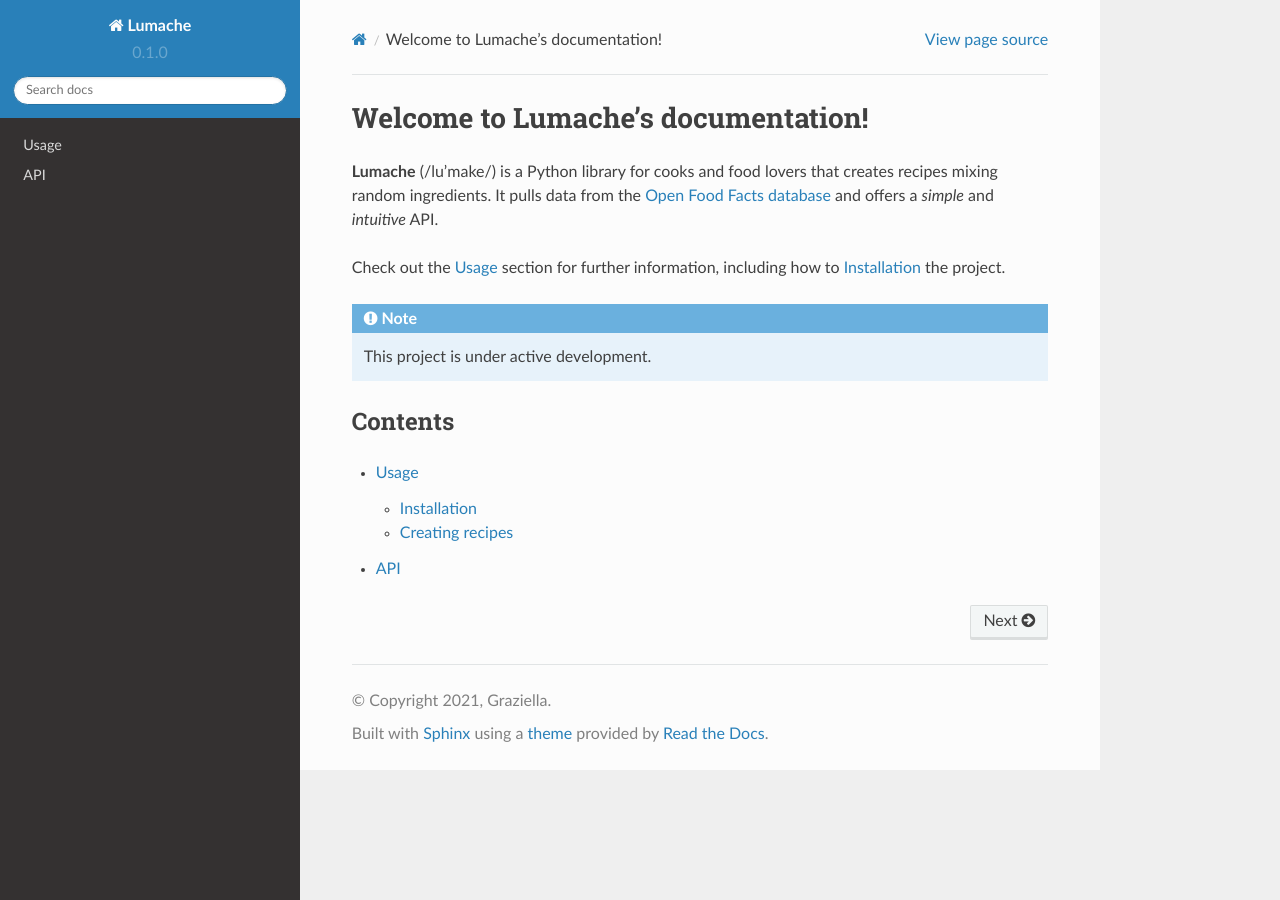
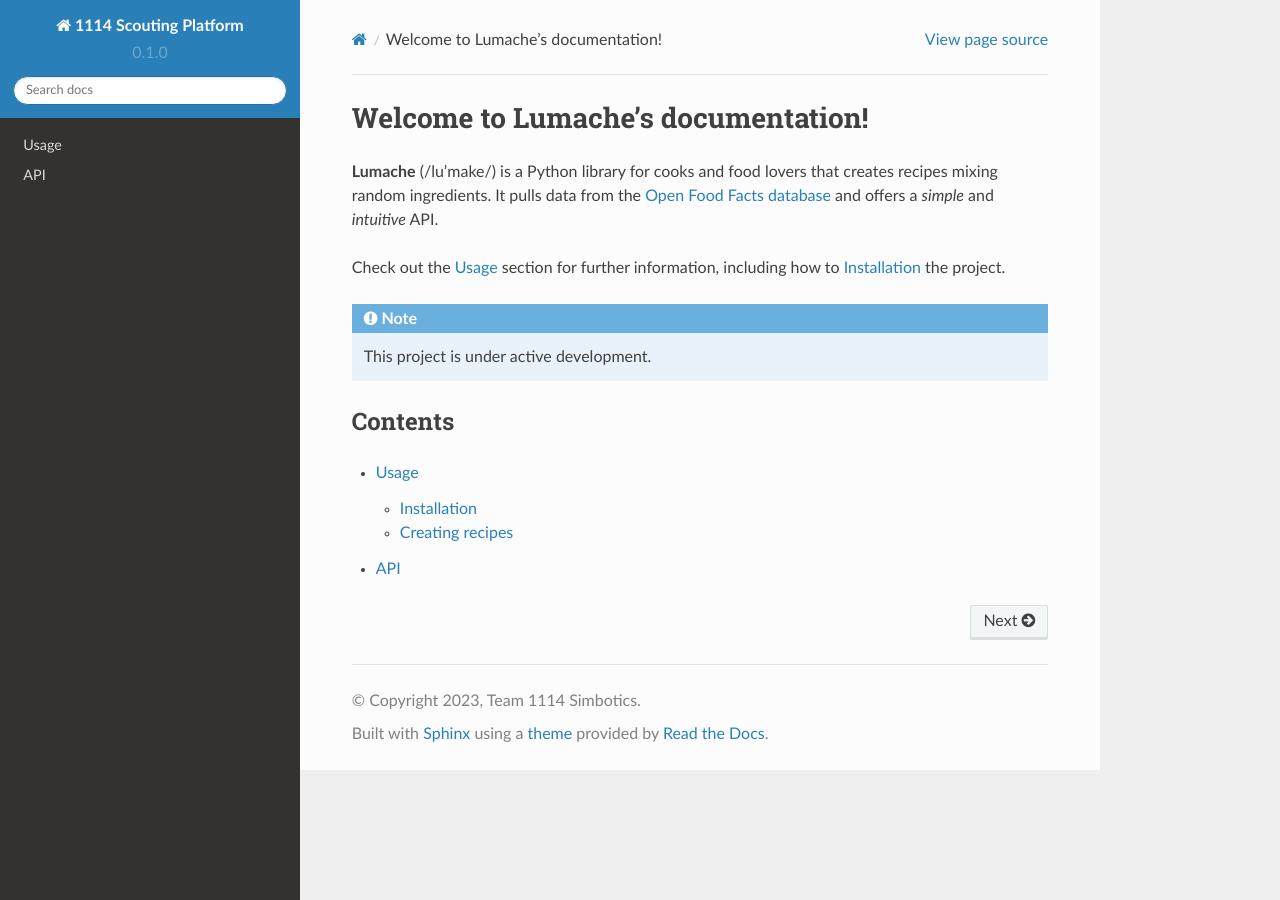
Before and after one commit to IanTapply22/2023-Scouting-Platform-Docs, a Sphinx documentation site: the page built from docs/source/index.rst, in a window 1280 px wide. Built offline with Sphinx 7.4.7 and the Read the Docs theme 2.0.0, drawn with Linux system fonts in a browser that asks for light colours.

Commit message:
Update conf.py

```diff
--- a/docs/source/conf.py
+++ b/docs/source/conf.py
@@ -2,9 +2,9 @@
 
 # -- Project information
 
-project = 'Lumache'
-copyright = '2021, Graziella'
-author = 'Graziella'
+project = '1114 Scouting Platform'
+copyright = '2023, Team 1114 Simbotics'
+author = 'Ian Tapply'
 
 release = '0.1'
 version = '0.1.0'
```
